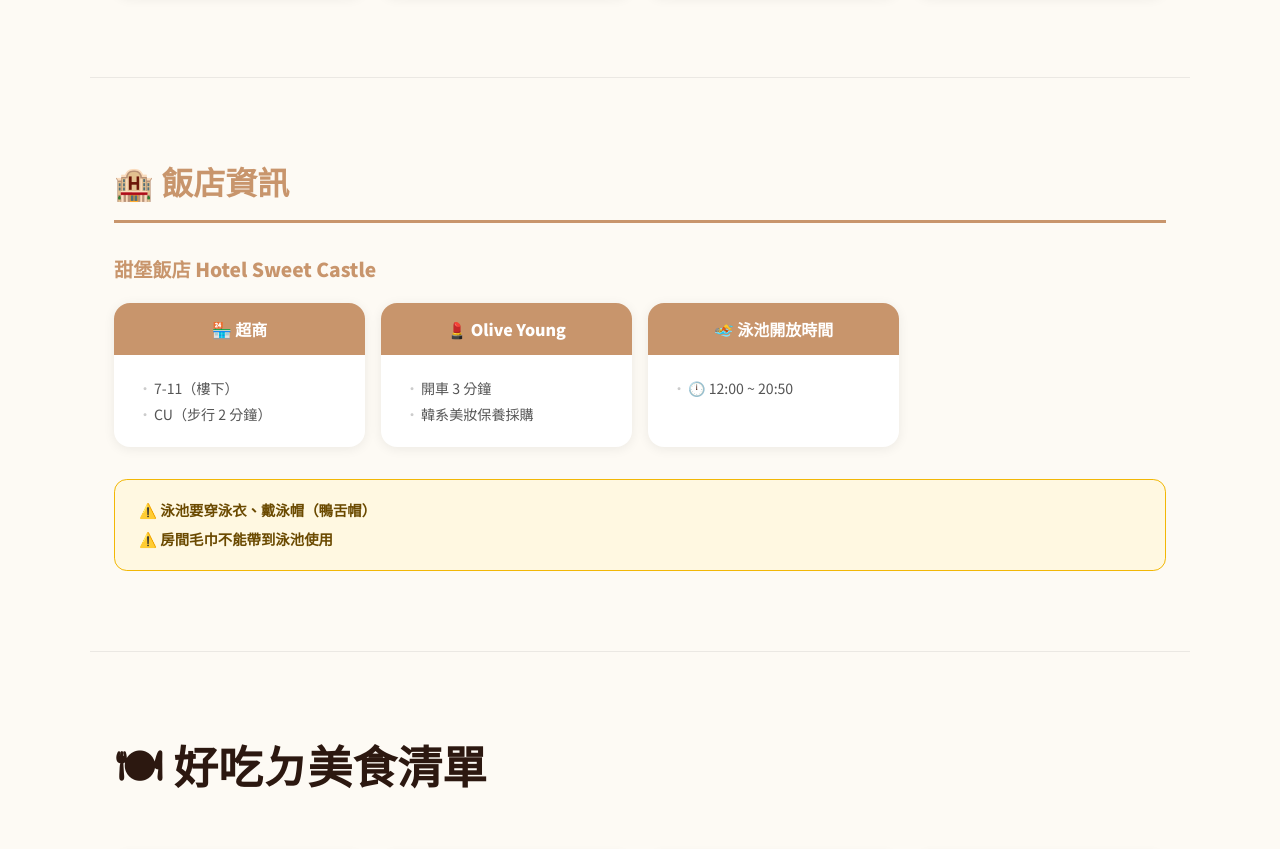
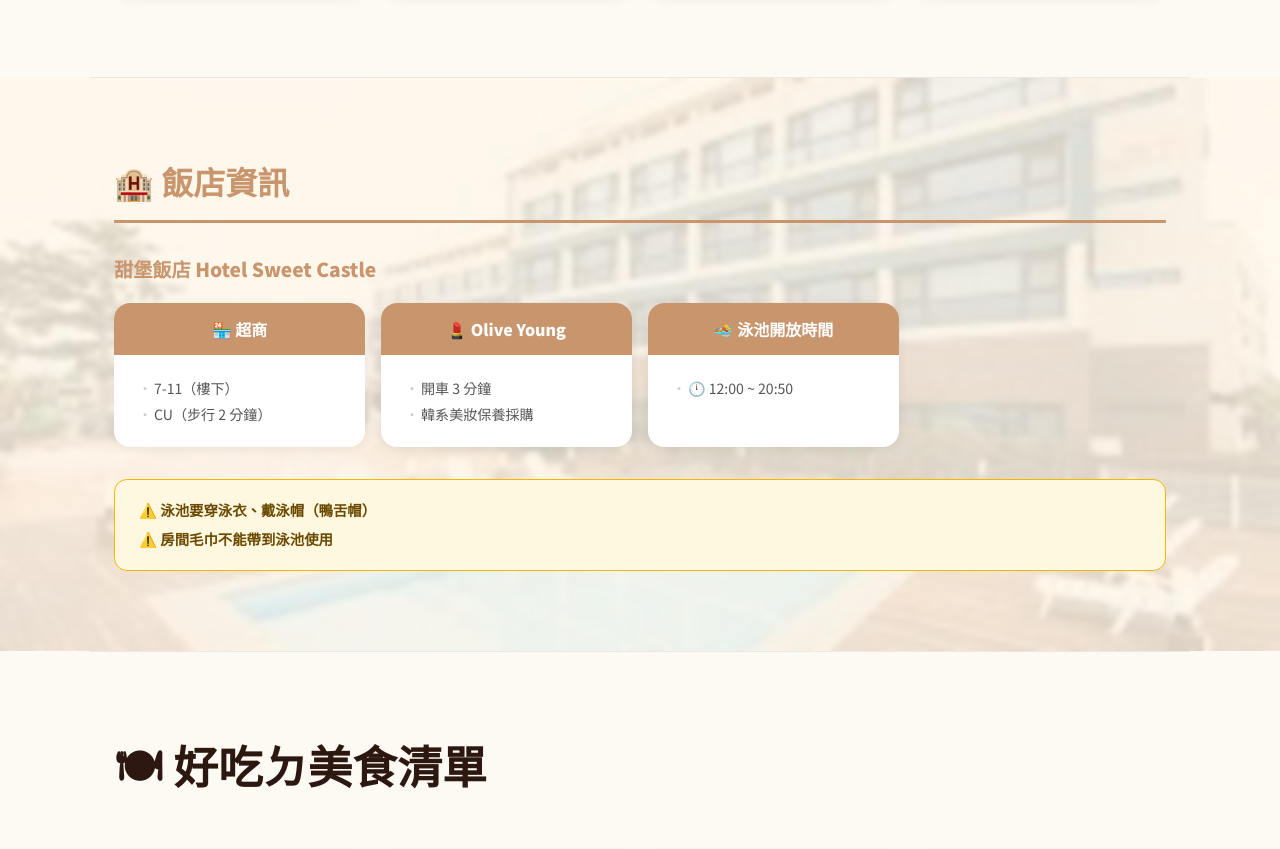
Before and after one commit to riolin324/Jeju2026, a plain HTML site: page index.html in a window 1280 px wide. Shown: the part 3732-4581 px from the top of the page. Drawn offline with Linux system fonts and the light colour scheme.

Commit message:
Update index.html

```diff
--- a/index.html
+++ b/index.html
@@ -472,7 +472,22 @@
   }
 
   /* ── HOTEL ── */
-  .hotel-section { padding: 5rem 1.5rem; max-width: 1100px; margin: 0 auto; }
+  .hotel-section { padding: 5rem 1.5rem; max-width: 1100px; margin: 0 auto; position: relative; }
+
+  .hotel-bg-wrapper {
+    background-image: url('https://raw.githubusercontent.com/riolin324/Jeju2026/main/hotel.jpg');
+    background-size: cover;
+    background-position: center;
+    position: relative;
+  }
+
+  .hotel-bg-wrapper::before {
+    content: '';
+    position: absolute;
+    inset: 0;
+    background: rgba(255, 248, 235, 0.83);
+    backdrop-filter: blur(2px);
+  }
 
   .hotel-header {
     display: flex;
@@ -843,6 +858,7 @@
 <div class="divider"></div>
 
 <!-- HOTEL -->
+<div class="hotel-bg-wrapper">
 <div class="hotel-section" id="hotel">
   <div class="hotel-header fade-in">
     <h2>🏨 飯店資訊</h2>
@@ -873,6 +889,7 @@
       <p>⚠️ 泳池要穿泳衣、戴泳帽（鴨舌帽）</p>
       <p>⚠️ 房間毛巾不能帶到泳池使用</p>
     </div>
+  </div>
   </div>
 </div>
 
```
